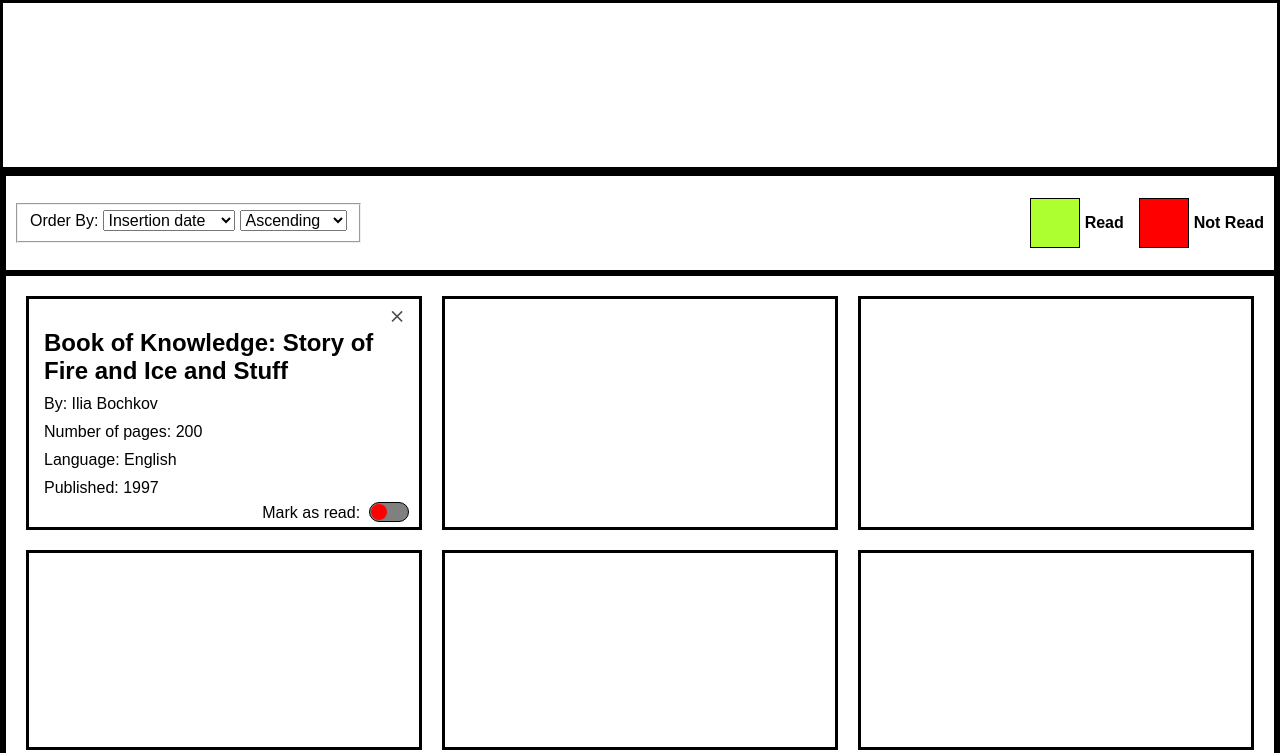
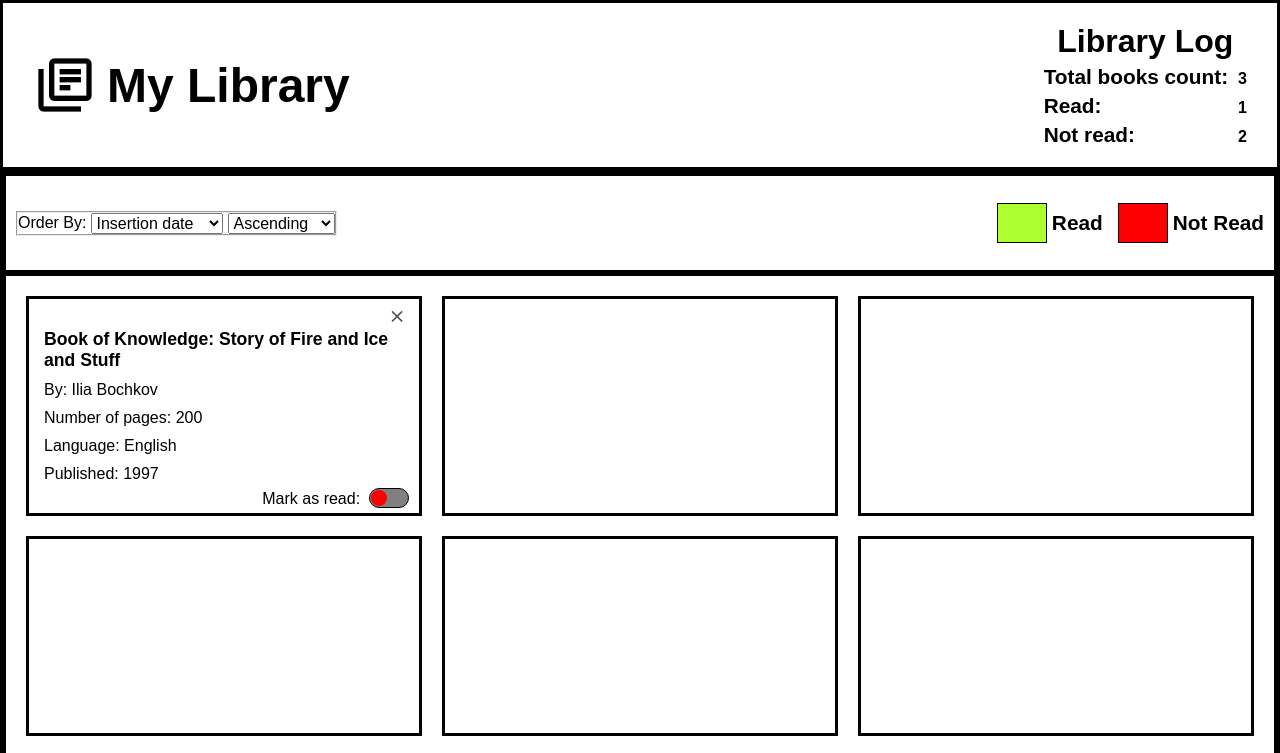
Before and after one commit to Ikanor1221/library_project, a plain HTML site: page index.html in a window 1280 px wide. Shown: the top 753 px of the page. Drawn offline with Linux system fonts and the light colour scheme.

Commit message:
Implement the styling of the header, finish the basic styling of the page

```diff
--- a/index.html
+++ b/index.html
@@ -4,14 +4,29 @@
     <meta charset="UTF-8">
     <meta http-equiv="X-UA-Compatible" content="IE=edge">
     <meta name="viewport" content="width=device-width, initial-scale=1.0">
-    <title>Library</title>
-    <link rel="stylesheet" href="normalize.css">
+    <title>My Library</title>
+    <!-- <link rel="stylesheet" href="normalize.css"> -->
     <link rel="stylesheet" href="styles.css">
     <link href="https://fonts.googleapis.com/icon?family=Material+Icons" rel="stylesheet">
+    <link href="https://fonts.googleapis.com/icon?family=Material+Icons+Outlined" rel="stylesheet">
     <!-- <link rel="icon" type="image/png" href="https://www.flaticon.com/svg/static/icons/svg/1164/1164682.svg"> -->
 </head>
 <body>
-    <header></header>
+    <header>
+        <div class="logo">
+            <span class="material-icons-outlined">library_books</span>
+            <h1 class="logo_text">My Library</h1>
+        </div>
+        <div class="library_log">
+            <h2>Library Log</h2>
+            <h3>Total books count:</h3>
+            <h3><span id="books_count">3</span></h3>
+            <h3>Read:</h3>
+            <h3><span id="books_count">1</span></h3>
+            <h3>Not read:</h3>
+            <h3><span id="books_count">2</span></h3>
+        </div>
+    </header>
     <main>
         <div class="settings">
             <fieldset class="order">
@@ -27,15 +42,15 @@
             </fieldset>
             <div class="map">
                 <div class="color read_color"></div>
-                <h4>Read</h4>
+                <h3>Read</h3>
                 <div class="color not_read_color"></div>
-                <h4>Not Read</h4>
+                <h3>Not Read</h3>
             </div>
         </div>
         <div class="book-display">
             <div>
                 <button class="close"><span class="material-icons remove-book"> close </span></button>
-                <h3 id="title">Book of Knowledge: Story of Fire and Ice and Stuff</h3>
+                <h4 id="title">Book of Knowledge: Story of Fire and Ice and Stuff</h4>
                 <p>By: <span id="author">Ilia Bochkov</span></p>
                 <p>Number of pages: <span id="pages">200</span></p>
                 <p>Language: <span id="language">English</span></p>
--- a/styles.css
+++ b/styles.css
@@ -39,9 +39,22 @@ main > * {
     border: solid;
 }
 
+h1 {
+    font-size: 3rem;
+}
+
+h2 {
+    font-size: 2rem;
+}
+
 h3 {
-    font-size: 1.5rem;
+    font-size: 1.3rem;
 }
+
+h4 {
+    font-size: 1.1rem;
+}
+
 
 .book-display {
     display: grid;
@@ -160,7 +173,7 @@ input:checked ~ .control::after {
     justify-self: end;
     display: grid;
     grid-template-columns: 60px auto 60px auto;
-    grid-template-rows: 50px;
+    grid-template-rows: 40px;
     gap: 5px;
     /* align-items: center; */
 }
@@ -183,3 +196,35 @@ input:checked ~ .control::after {
     background-color: red;
     border: solid 1px black;
 }
+
+header {
+    display: flex;
+    padding: 10px;
+    padding-left: 30px;
+    padding-right: 30px;
+    align-items: center;
+}
+
+.logo {
+    margin-right: auto;
+    display: flex;
+    align-items: center;
+    gap: 10px;
+}
+
+.logo span {
+    font-size: 4rem;
+}
+
+.library_log {
+    display: grid;
+    grid-template-rows: auto auto auto auto;
+    grid-template-columns: auto auto;
+    column-gap: 10px;
+    row-gap: 5px;
+}
+
+.library_log h2 {
+    grid-column: 1 / span 2;
+    text-align: center;
+}
```
